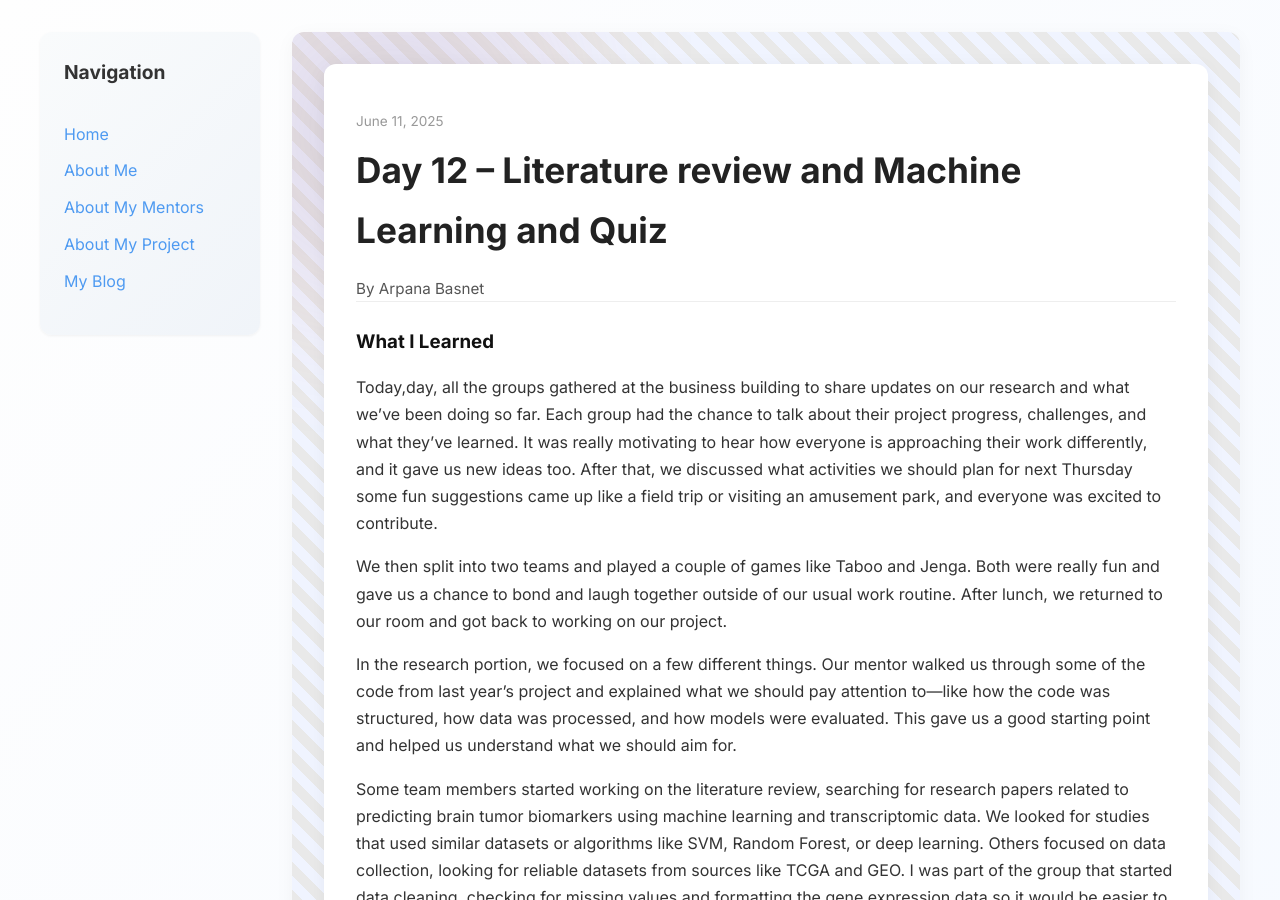
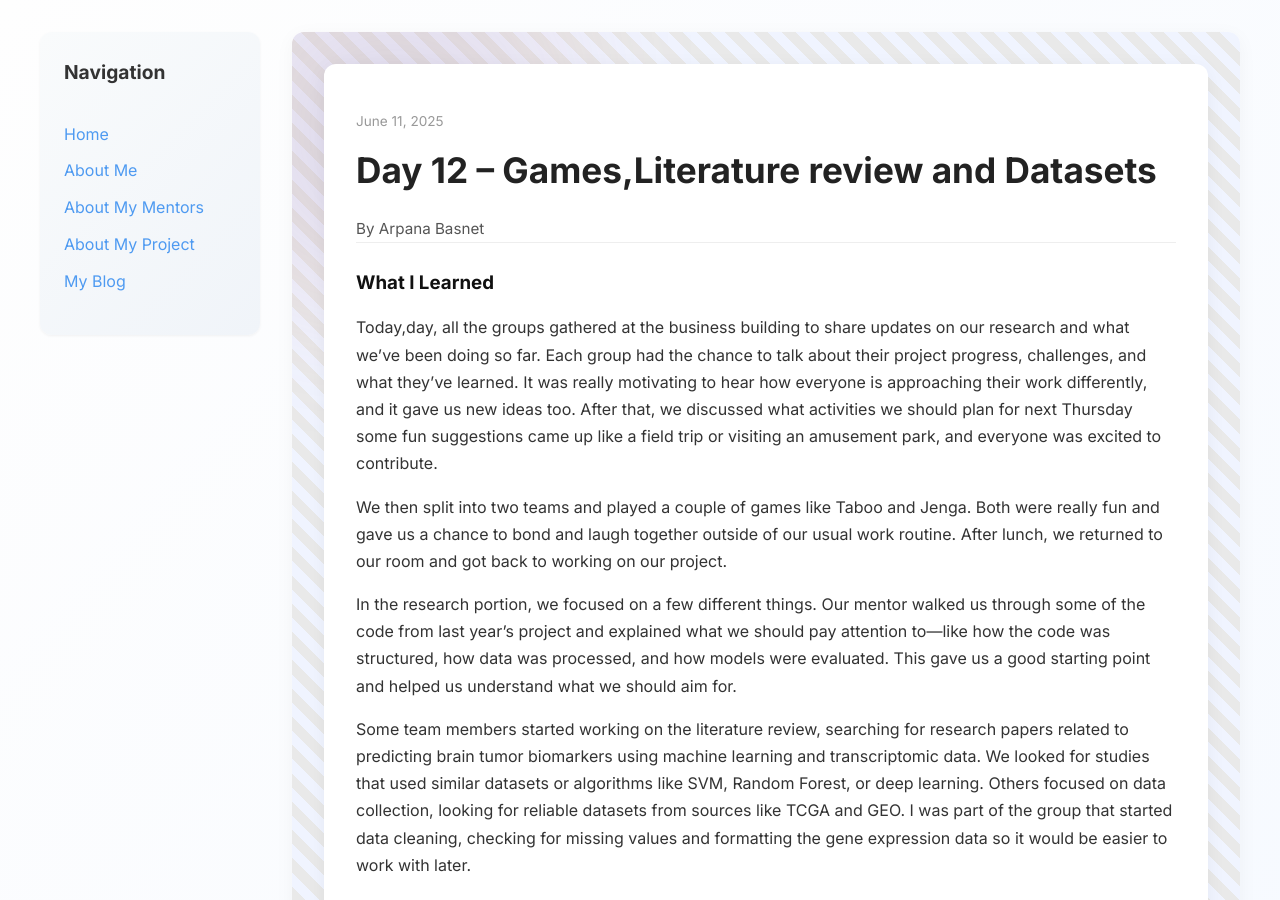
Before and after one commit to arbas1/arbas1.github.io, a Jekyll site: the page built from _posts/2025-06-12-day-13.md, in a window 1280 px wide and 900 px high. Built offline with Jekyll 4.4.1, drawn with Linux system fonts in a browser that asks for light colours.

Commit message:
Update 2025-06-12-day-13.md

```diff
--- a/_posts/2025-06-12-day-13.md
+++ b/_posts/2025-06-12-day-13.md
@@ -1,6 +1,6 @@
 ---
 layout: post
-title: "Day 12 – Literature review and Machine Learning and Quiz"
+title: "Day 12 – Games,Literature review and Datasets"
 date: 2025-06-11
 author: Arpana Basnet
 permalink: /day12.html
```
